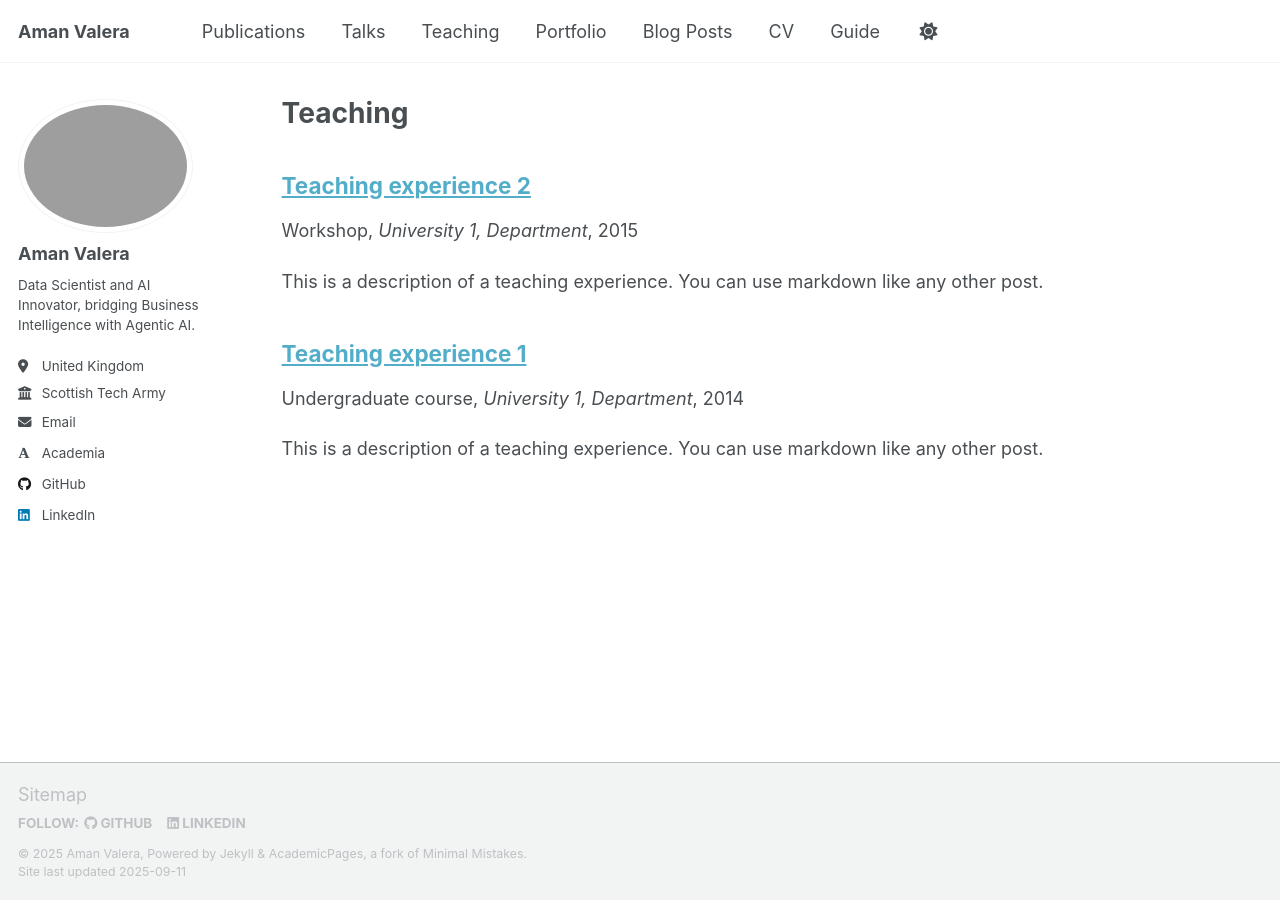
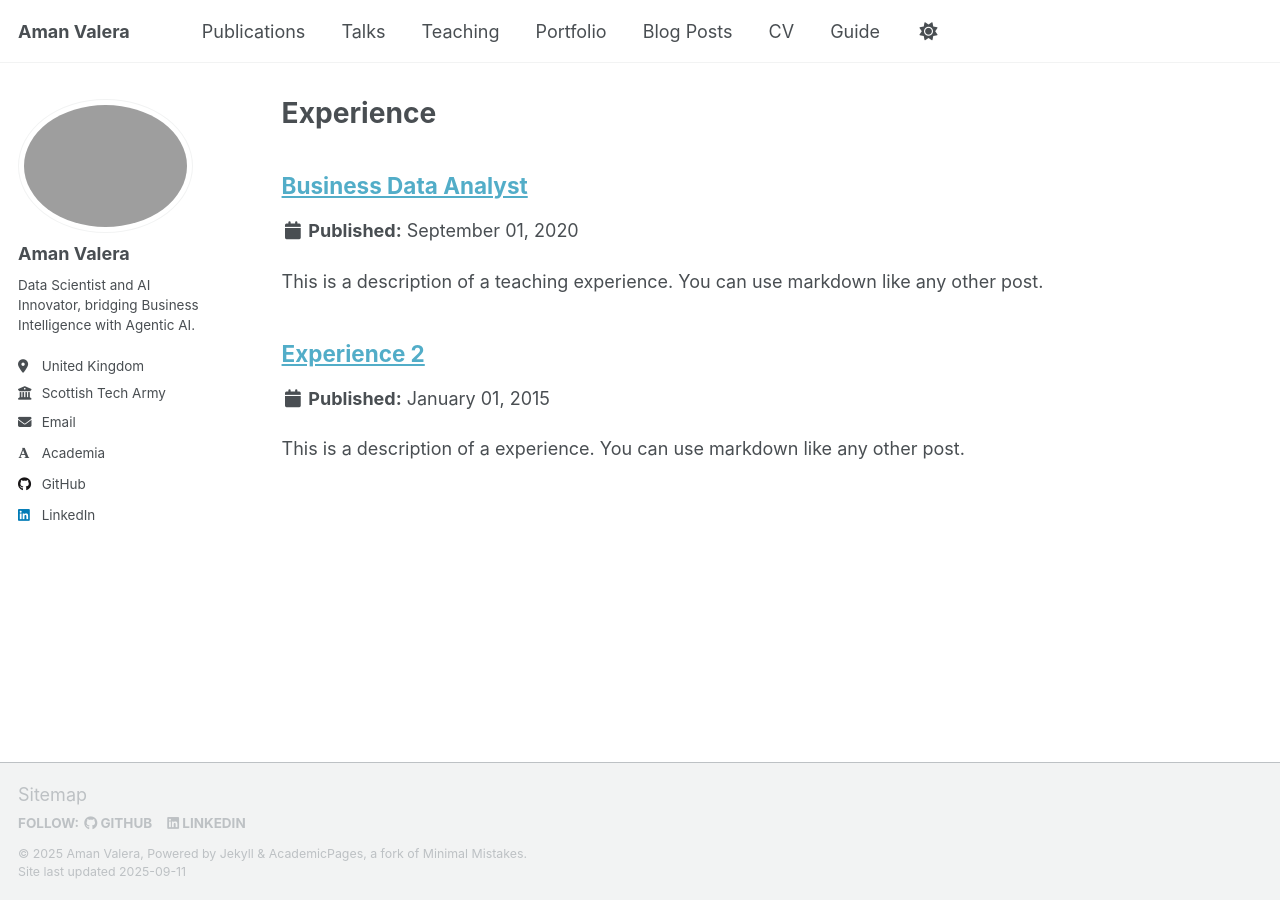
Before and after one commit to amanvalera/amanvalera.github.io, a Jekyll site: the page built from _pages/experience.html, in a window 1280 px wide. Built offline with Jekyll 4.4.1, drawn with Linux system fonts in a browser that asks for light colours; some web fonts are replaced; a script that is not in the unit is left out.

Commit message:
Experience

```diff
--- a/_config.yml
+++ b/_config.yml
@@ -217,7 +217,7 @@ kramdown:
 
 # These settings control the types of collections used by the template
 collections:
-  teaching:
+  experience:
     output: true
     permalink: /:collection/:path/
   publications:
@@ -251,10 +251,10 @@ defaults:
     values:
       layout: single
       author_profile: true
-  # _teaching
+  # _experience
   - scope:
       path: ""
-      type: teaching
+      type: experience
     values:
       layout: single
       author_profile: true
--- a/_pages/teaching.html
+++ b/_pages/experience.html
@@ -1,12 +1,12 @@
 ---
 layout: archive
-title: "Teaching"
-permalink: /teaching/
+title: "Experience"
+permalink: /experience/
 author_profile: true
 ---
 
 {% include base_path %}
 
-{% for post in site.teaching reversed %}
+{% for post in site.experience reversed %}
   {% include archive-single.html %}
 {% endfor %}
--- a/_teaching/2014-spring-teaching-1.md
+++ /dev/null
@@ -1,20 +0,0 @@
----
-title: "Teaching experience 1"
-collection: teaching
-type: "Undergraduate course"
-permalink: /teaching/2014-spring-teaching-1
-venue: "University 1, Department"
-date: 2014-01-01
-location: "City, Country"
----
-
-This is a description of a teaching experience. You can use markdown like any other post.
-
-Heading 1
-======
-
-Heading 2
-======
-
-Heading 3
-======
```
Also changed, not shown: _experience/2015-spring-experience-2.md (added, +20 -0 lines), _experience/2022-business-data-analyst.md (added, +20 -0 lines), _pages/cv.md (+2 -2 lines), _pages/markdown.md (+1 -1 lines), _teaching/2015-spring-teaching-2.md (deleted, +0 -20 lines).
